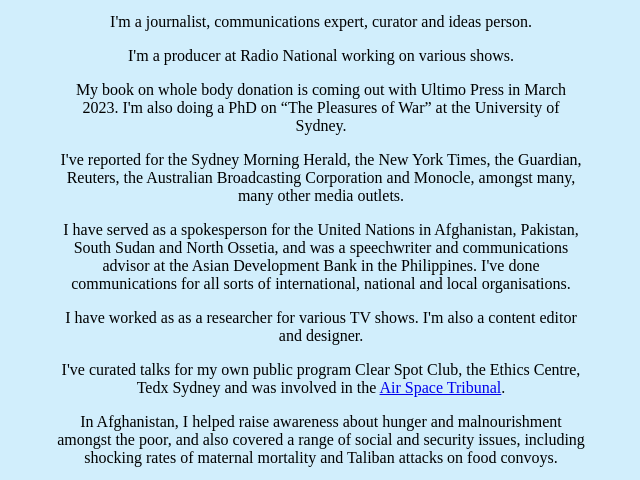
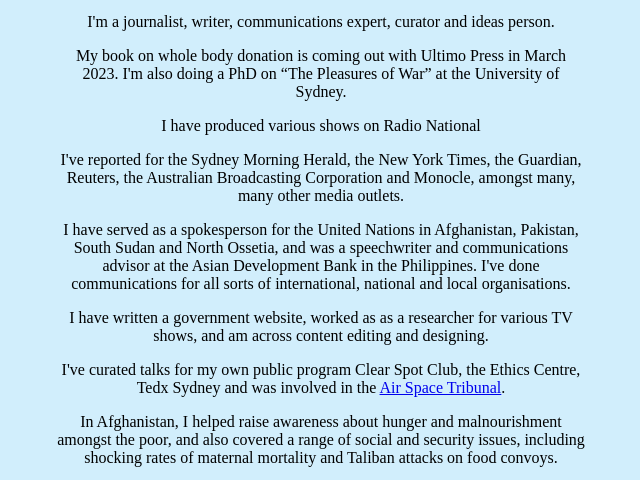
Before and after one commit to JackieDent/JackieDent.github.io, a plain HTML site: page bio.html in a window 1280 px wide. Shown: the part 295-775 px from the top of the page, without its empty margins (319-959 px from the left). Drawn offline with Linux system fonts and the light colour scheme.

Commit message:
Update bio.html

```diff
--- a/bio.html
+++ b/bio.html
@@ -128,17 +128,17 @@ body table tr td {
 
 
 
-<p>I'm a journalist, communications expert, curator and ideas person. </p>
-
-	<p>I'm a producer at Radio National working on various shows.</p>
+<p>I'm a journalist, writer, communications expert, curator and ideas person. </p>
 
 	<p>My book on whole body donation is coming out with Ultimo Press in March 2023. I'm also doing a PhD on “The Pleasures of War” at the University of Sydney.</p>
+
+	<p>I have produced various shows on Radio National</p>
 
 <p>I've reported for the Sydney Morning Herald, the New York Times, the Guardian, Reuters, the Australian Broadcasting Corporation and Monocle, amongst many, many other media outlets. </p>
 
 <p>I have served as a spokesperson for the United Nations in Afghanistan, Pakistan, South Sudan and North Ossetia, and was a speechwriter and communications advisor at the Asian Development Bank in the Philippines. I've done communications for all sorts of international, national and local organisations.</p>
 
-	<p>I have worked as as a researcher for various TV shows. I'm also a content editor and designer.<p>
+	<p>I have written a government website, worked as as a researcher for various TV shows, and am across content editing and designing.<p>
 
 	<p>I've curated talks for my own public program Clear Spot Club, the Ethics Centre, Tedx Sydney and was involved in the
 		<a href = "https://www.thebiganxiety.org/events/shona-illngworth/">Air Space Tribunal</a>.</p>
```
